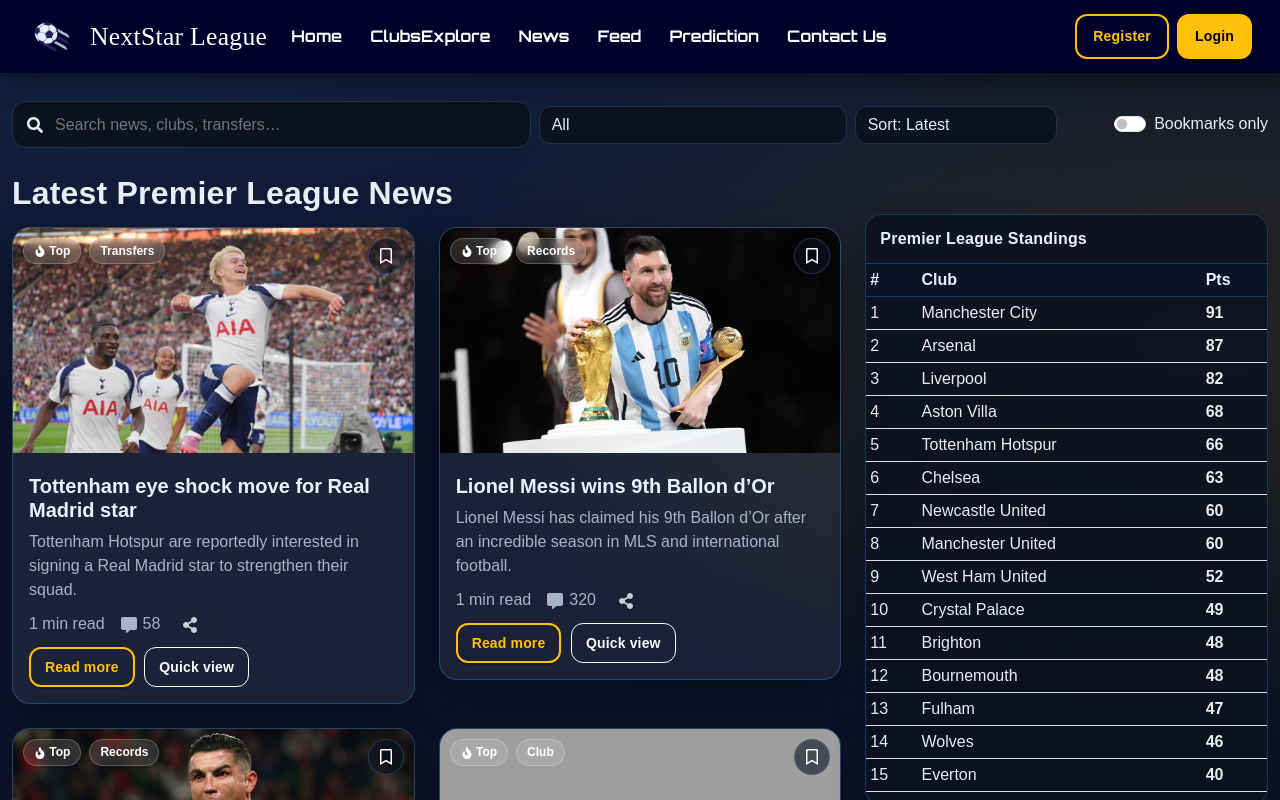
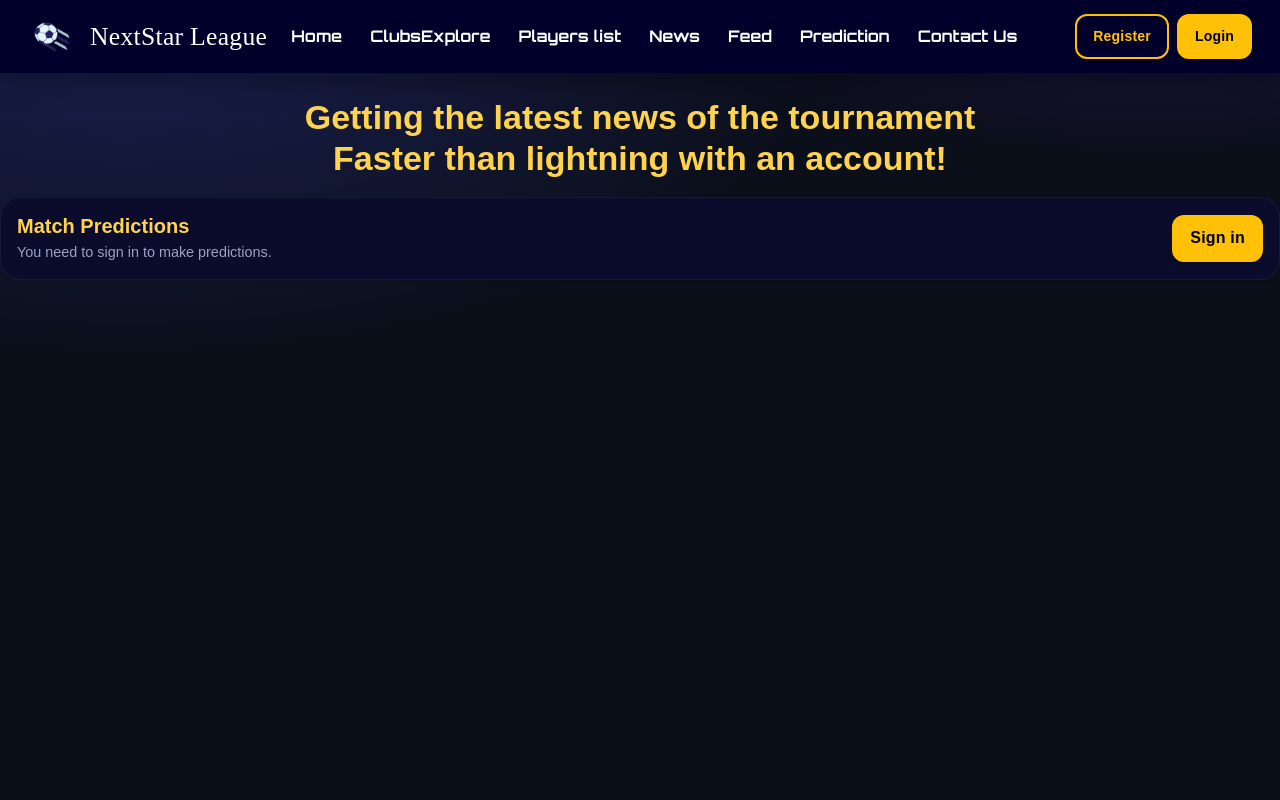
Before and after one commit to VIEhackersama/NextStar-LEAGUE, a React (Create React App) app in the folder myapp/: page /news in a window 1280 px wide. Shown: the top 800 px of the page. Built offline with nearby package versions, Linux system fonts and the light colour scheme; grey boxes are pictures that could not be loaded; a web font is replaced by a local one.

Commit message:
Add restriction to non user

```diff
--- a/myapp/src/components/PlayerList.jsx
+++ b/myapp/src/components/PlayerList.jsx
@@ -2,18 +2,20 @@
 import axios from "axios";
 import PlayerCard from "./PlayerCard";
 import { getAuth } from "../services/auth";
+import { motion } from "framer-motion";
+import { Button, Card } from "react-bootstrap";
 
 const PlayerList = ({ clubId }) => {
     const [players, setPlayers] = useState([]);
     const [loading, setLoading] = useState(true);
     const [error, setError] = useState(null);
+    const [auth, setAuth] = useState(getAuth());
 
     useEffect(() => {
         const fetchPlayers = async () => {
             try {
                 const auth = getAuth();
                 const token = auth?.token;
-
                 const url = clubId
                     ? `http://localhost:8080/api/clubs/${clubId}/players`
                     : `http://localhost:8080/api/players`;
@@ -24,8 +26,8 @@
 
                 setPlayers(res.data);
             } catch (err) {
-                console.error("Lỗi fetch players:", err);
-                setError("Không thể tải dữ liệu cầu thủ");
+                console.error("Featch error:", err);
+                setError("Cannot load the list");
             } finally {
                 setLoading(false);
             }
@@ -34,9 +36,34 @@
         fetchPlayers();
     }, [clubId]);
 
-    if (loading) return <p>Đang tải dữ liệu...</p>;
-    if (error) return <p>{error}</p>;
+    if (loading) return <p>Loading...</p>;
 
+    if (!auth) {
+        return (
+            <motion.div className="container" initial={{ opacity: 0, y: 24 }}
+                animate={{ opacity: 1, y: 0 }}
+                transition={{ duration: 0.4 }}>
+                <Card className="pf-composer card shadow-sm mb-4">
+                    <Card.Body>
+                        <div className="d-flex align-items-center justify-content-between">
+                            <div>
+                                <h5
+                                    className="mb-1"
+                                    style={{ color: "#ffd34d", fontWeight: 700 }}
+                                >
+                                    Explore your favorite players easy and fast, with an account!
+                                </h5>
+                                <div className="help">You need to sign in to post.</div>
+                            </div>
+                            <Button className="btn-auth" variant="warning" href="/login">
+                                Sign in
+                            </Button>
+                        </div>
+                    </Card.Body>
+                </Card>
+            </motion.div>
+        );
+    }
     return (
         <div className="player-grid">
             {players.length > 0 ? (
--- a/myapp/src/components/PostComposer.tsx
+++ b/myapp/src/components/PostComposer.tsx
@@ -32,10 +32,9 @@
         imageUrl: imageUrl.trim() || undefined,
         fullText: fullText.trim(),
       });
-      // server trả về Post (không phải DTO). Chuyển sang kiểu feed đang dùng.
       const now = new Date().toISOString();
       const dtoLike = {
-        postId: data?.postId ?? Math.random(), // fallback nếu server không trả
+        postId: data?.postId ?? Math.random(),
         title,
         imageUrl,
         fullText,
--- a/myapp/src/components/header.js
+++ b/myapp/src/components/header.js
@@ -76,6 +76,7 @@
           <Nav className="me-auto nav-links">
             <Nav.Link as={Link} to="/home">Home</Nav.Link>
             <Nav.Link as={Link} to="/clubs-explore">ClubsExplore</Nav.Link>
+            <Nav.Link as={Link} to="/players">Players list</Nav.Link>
             <Nav.Link as={Link} to="/news">News</Nav.Link>
             <Nav.Link as={Link} to="/feed">Feed</Nav.Link>
             <Nav.Link as={Link} to='/prediction'>Prediction</Nav.Link>
@@ -84,7 +85,7 @@
               <Nav.Link as={Link} to="/admin">Admin portal</Nav.Link>
             )}
             {isAdminLike && (
-              <Nav.Link as={Link} to="/postadmin">Post admin</Nav.Link>
+              <Nav.Link as={Link} to="/postadmin">Manage feed</Nav.Link>
             )}
           </Nav>
 
--- a/myapp/src/pages/ClubsExplore.js
+++ b/myapp/src/pages/ClubsExplore.js
@@ -6,13 +6,12 @@
 import teamsData from "../assets/data/Premier.json";
 import { FaHeart, FaRegHeart, FaChevronLeft, FaChevronRight } from "react-icons/fa";
 import "../styles/clubs-explore.css";
+import { getAuth } from "../services/auth";
 
-/* --- favorites helpers --- */
 const FAVE_KEY = "ns_faves";
 const loadFaves = () => { try { return JSON.parse(localStorage.getItem(FAVE_KEY) || "[]"); } catch { return []; } };
 const saveFaves = (ids) => localStorage.setItem(FAVE_KEY, JSON.stringify(ids));
 
-/* --- demo fixtures (như ảnh) --- */
 const demoFixtures = [
   { id: 1, homeId: 1, awayId: 2, time: "2025-09-21T02:00:00Z" },
   { id: 2, homeId: 3, awayId: 6, time: "2025-09-21T13:30:00Z" },
@@ -20,10 +19,9 @@
   { id: 4, homeId: 13, awayId: 16, time: "2025-09-24T01:45:00Z" },
 ];
 
-/* ---------- Compare (nút trong ảnh) ---------- */
 function CompareOffcanvas({ show, onHide, teams }) {
   const [aId, setAId] = useState(""), [bId, setBId] = useState("");
-  useEffect(() => { if (show && teams.length){ setAId(String(teams[0].id)); setBId(String(teams[1]?.id || teams[0].id)); } }, [show, teams]);
+  useEffect(() => { if (show && teams.length) { setAId(String(teams[0].id)); setBId(String(teams[1]?.id || teams[0].id)); } }, [show, teams]);
   const byId = useMemo(() => new Map(teams.map(t => [String(t.id), t])), [teams]);
   const A = byId.get(aId), B = byId.get(bId);
   const age = (y) => (Number.isFinite(y) ? new Date().getFullYear() - y : "-");
@@ -32,20 +30,20 @@
       <Offcanvas.Header closeButton closeVariant="white"><Offcanvas.Title>Compare clubs</Offcanvas.Title></Offcanvas.Header>
       <Offcanvas.Body>
         <Row className="g-2 mb-3">
-          <Col xs={12} md={6}><Form.Select value={aId} onChange={e=>setAId(e.target.value)}>{teams.map(t=><option key={`a${t.id}`} value={t.id}>{t.name}</option>)}</Form.Select></Col>
-          <Col xs={12} md={6}><Form.Select value={bId} onChange={e=>setBId(e.target.value)}>{teams.map(t=><option key={`b${t.id}`} value={t.id}>{t.name}</option>)}</Form.Select></Col>
+          <Col xs={12} md={6}><Form.Select value={aId} onChange={e => setAId(e.target.value)}>{teams.map(t => <option key={`a${t.id}`} value={t.id}>{t.name}</option>)}</Form.Select></Col>
+          <Col xs={12} md={6}><Form.Select value={bId} onChange={e => setBId(e.target.value)}>{teams.map(t => <option key={`b${t.id}`} value={t.id}>{t.name}</option>)}</Form.Select></Col>
         </Row>
         {A && B && (
           <Row className="g-3">
-            {[A,B].map(T => (
+            {[A, B].map(T => (
               <Col md={6} key={T.id}>
                 <Card className="compare-card h-100">
                   <div className="compare-logo-wrap"><img src={T.image} alt={T.name} /></div>
                   <Card.Body>
                     <Card.Title className="mb-1">{T.name}</Card.Title>
-                    <div className="cmp-line"><span>Country:</span><strong>{T.country||"-"}</strong></div>
-                    <div className="cmp-line"><span>Stadium:</span><strong>{T.stadium||"-"}</strong></div>
-                    <div className="cmp-line"><span>Founded:</span><strong>{T.founded||"-"}</strong></div>
+                    <div className="cmp-line"><span>Country:</span><strong>{T.country || "-"}</strong></div>
+                    <div className="cmp-line"><span>Stadium:</span><strong>{T.stadium || "-"}</strong></div>
+                    <div className="cmp-line"><span>Founded:</span><strong>{T.founded || "-"}</strong></div>
                     <div className="cmp-line"><span>Club age:</span><strong>{age(T.founded)} yrs</strong></div>
                   </Card.Body>
                 </Card>
@@ -58,34 +56,33 @@
   );
 }
 
-/* ---------- Fixtures (thanh trượt) ---------- */
 function FixturesStrip({ fixtures, byId }) {
   const scrollerRef = useRef(null);
   const [canLeft, setCanLeft] = useState(false), [canRight, setCanRight] = useState(true);
-  const fmt = (iso) => new Date(iso).toLocaleString(undefined,{weekday:"short",day:"2-digit",month:"short",hour:"2-digit",minute:"2-digit"});
+  const fmt = (iso) => new Date(iso).toLocaleString(undefined, { weekday: "short", day: "2-digit", month: "short", hour: "2-digit", minute: "2-digit" });
   useEffect(() => {
-    const el = scrollerRef.current; if(!el) return;
-    const update = () => { const {scrollLeft,scrollWidth,clientWidth}=el; setCanLeft(scrollLeft>0); setCanRight(scrollLeft+clientWidth<scrollWidth-2); };
-    update(); el.addEventListener("scroll",update,{passive:true}); window.addEventListener("resize",update);
+    const el = scrollerRef.current; if (!el) return;
+    const update = () => { const { scrollLeft, scrollWidth, clientWidth } = el; setCanLeft(scrollLeft > 0); setCanRight(scrollLeft + clientWidth < scrollWidth - 2); };
+    update(); el.addEventListener("scroll", update, { passive: true }); window.addEventListener("resize", update);
     const raf = requestAnimationFrame(update);
-    return () => { el.removeEventListener("scroll",update); window.removeEventListener("resize",update); cancelAnimationFrame(raf); };
+    return () => { el.removeEventListener("scroll", update); window.removeEventListener("resize", update); cancelAnimationFrame(raf); };
   }, []);
-  const slide = (dir) => { const el=scrollerRef.current; if(!el) return; el.scrollBy({left: Math.round(el.clientWidth*0.9)*dir, behavior:"smooth"}); };
+  const slide = (dir) => { const el = scrollerRef.current; if (!el) return; el.scrollBy({ left: Math.round(el.clientWidth * 0.9) * dir, behavior: "smooth" }); };
   if (!fixtures.length) return null;
   return (
     <div className="fixtures-strip">
       <div className="fixtures-title">Upcoming fixtures</div>
-      <button type="button" className={`arrow-btn left ${canLeft?"":"disabled"}`} onClick={()=>slide(-1)} disabled={!canLeft}><FaChevronLeft/></button>
-      <button type="button" className={`arrow-btn right ${canRight?"":"disabled"}`} onClick={()=>slide(1)} disabled={!canRight}><FaChevronRight/></button>
+      <button type="button" className={`arrow-btn left ${canLeft ? "" : "disabled"}`} onClick={() => slide(-1)} disabled={!canLeft}><FaChevronLeft /></button>
+      <button type="button" className={`arrow-btn right ${canRight ? "" : "disabled"}`} onClick={() => slide(1)} disabled={!canRight}><FaChevronRight /></button>
       <div className="fixtures-scroll" ref={scrollerRef}>
         <div className="fixtures-track">
-          {fixtures.map(fx=>{
+          {fixtures.map(fx => {
             const H = byId.get(String(fx.homeId)); const A = byId.get(String(fx.awayId));
             return (
               <div className="fixture-card" key={fx.id} title={`${H?.name} vs ${A?.name}`}>
-                <div className="fixture-team"><img src={H?.image} alt={H?.name}/><span>{H?.name||"Home"}</span></div>
+                <div className="fixture-team"><img src={H?.image} alt={H?.name} /><span>{H?.name || "Home"}</span></div>
                 <div className="fixture-vs">VS</div>
-                <div className="fixture-team"><img src={A?.image} alt={A?.name}/><span>{A?.name||"Away"}</span></div>
+                <div className="fixture-team"><img src={A?.image} alt={A?.name} /><span>{A?.name || "Away"}</span></div>
                 <div className="fixture-meta">{fmt(fx.time)}</div>
               </div>
             );
@@ -96,55 +93,81 @@
   );
 }
 
-/* ======================== PAGE (chỉ phần trong ảnh) ======================== */
 export default function ClubsExplore() {
   const [search, setSearch] = useState(""), [country, setCountry] = useState("All"), [sortBy, setSortBy] = useState("name");
   const [favoritesOnly, setFavoritesOnly] = useState(false);
   const [faves, setFaves] = useState(loadFaves());
   const [showCompare, setShowCompare] = useState(false);
+  const [auth, setAuth] = useState(getAuth());
 
   const teams = teamsData.premier_league_teams || [];
   const byId = useMemo(() => new Map(teams.map(t => [String(t.id), t])), [teams]);
 
-  const countries = useMemo(() => ["All", ...Array.from(new Set(teams.map(t=>t.country).filter(Boolean))).sort()], [teams]);
+  const countries = useMemo(() => ["All", ...Array.from(new Set(teams.map(t => t.country).filter(Boolean))).sort()], [teams]);
 
   const filtered = useMemo(() => {
     let list = teams.filter(t => t.name.toLowerCase().includes(search.toLowerCase()));
     if (country !== "All") list = list.filter(t => t.country === country);
     if (favoritesOnly) list = list.filter(t => faves.includes(t.id));
-    if (sortBy === "foundedAsc") list.sort((a,b)=>(a.founded||0)-(b.founded||0));
-    else if (sortBy === "foundedDesc") list.sort((a,b)=>(b.founded||0)-(a.founded||0));
-    else list.sort((a,b)=>a.name.localeCompare(b.name));
+    if (sortBy === "foundedAsc") list.sort((a, b) => (a.founded || 0) - (b.founded || 0));
+    else if (sortBy === "foundedDesc") list.sort((a, b) => (b.founded || 0) - (a.founded || 0));
+    else list.sort((a, b) => a.name.localeCompare(b.name));
     return list;
   }, [teams, search, country, sortBy, favoritesOnly, faves]);
 
-  // spotlight (tấm đầu tiên)
   const [spotIdx, setSpotIdx] = useState(0);
   useEffect(() => {
     setSpotIdx(0);
     if (!filtered.length) return;
-    const id = setInterval(()=>setSpotIdx(i => (i+1)%Math.min(filtered.length,12)), 5000);
+    const id = setInterval(() => setSpotIdx(i => (i + 1) % Math.min(filtered.length, 12)), 5000);
     return () => clearInterval(id);
   }, [filtered]);
   const spotlight = filtered[spotIdx] || teams[0];
 
-  const toggleFav = (id) => setFaves(prev => { const next = prev.includes(id) ? prev.filter(x=>x!==id) : [...prev, id]; saveFaves(next); return next; });
+  const toggleFav = (id) => setFaves(prev => { const next = prev.includes(id) ? prev.filter(x => x !== id) : [...prev, id]; saveFaves(next); return next; });
 
-  // stats (hiển thị giống ảnh: Teams/Countries/Avg)
   const stats = useMemo(() => {
     const total = teams.length;
-    const countries = new Set(teams.map(t=>t.country)).size;
-    const years = teams.map(t=>t.founded).filter(Number.isFinite);
-    const avg = years.length ? Math.round(years.reduce((s,y)=>s+y,0)/years.length) : "-";
+    const countries = new Set(teams.map(t => t.country)).size;
+    const years = teams.map(t => t.founded).filter(Number.isFinite);
+    const avg = years.length ? Math.round(years.reduce((s, y) => s + y, 0) / years.length) : "-";
     return { total, countries, avg };
   }, [teams]);
 
-  return (
-    <motion.div className="clubs-bg" initial={{opacity:0,y:50}} animate={{opacity:1,y:0}} transition={{duration:0.9}}>
+
+  if (!auth) {
+    return (
+      <motion.div initial={{ opacity: 0, y: 50 }} animate={{ opacity: 1, y: 0 }} transition={{ duration: 0.9 }}>
+      <Container>
+          <h2 className="pf-title m-4 text-center">
+            Get rich and exclusive intel<br></br> Fast and efficient with one account!
+          </h2>
+        <Card className="pf-composer card shadow-sm m-5 mb-4">
+          <Card.Body>
+            <div className="d-flex align-items-center justify-content-between">
+              <div>
+                <h5
+                  className="mb-1"
+                  style={{ color: "#ffd34d", fontWeight: 700 }}
+                >
+                  Explore your favorite players easy and fast, with an account!
+                </h5>
+                <div className="help">You need to sign in to post.</div>
+              </div>
+              <Button className="btn-auth" variant="warning" href="/login">
+                Sign in
+              </Button>
+            </div>
+          </Card.Body>
+        </Card></Container></motion.div>
+    );
+  }
+  else return (
+    <motion.div className="clubs-bg" initial={{ opacity: 0, y: 50 }} animate={{ opacity: 1, y: 0 }} transition={{ duration: 0.9 }}>
       {/* Spotlight (ảnh 1) */}
       {spotlight && (
         <Container className="py-4">
-          <motion.div className="spotlight-card" initial={{opacity:0,y:20}} animate={{opacity:1,y:0}} transition={{duration:.5}}>
+          <motion.div className="spotlight-card" initial={{ opacity: 0, y: 20 }} animate={{ opacity: 1, y: 0 }} transition={{ duration: .5 }}>
             <Row className="g-3 align-items-center">
               <Col md={3}><img src={spotlight.image} alt={spotlight.name} className="spotlight-logo" loading="lazy" /></Col>
               <Col md={9}>
@@ -161,24 +184,22 @@
         </Container>
       )}
 
-      {/* Upcoming fixtures (ảnh 1) */}
       <Container className="pb-3">
         <FixturesStrip fixtures={demoFixtures} byId={byId} />
       </Container>
 
-      {/* Filter/search/sort + stats + Compare (ảnh 1) */}
       <Container className="pt-2 pb-4">
         <Row className="g-3 align-items-end filter-bar">
           <Col md={6}>
-            <Form.Control className="shadow search-bar" type="text" placeholder="🔍 Search for a club..." value={search} onChange={e=>setSearch(e.target.value)} />
+            <Form.Control className="shadow search-bar" type="text" placeholder="🔍 Search for a club..." value={search} onChange={e => setSearch(e.target.value)} />
           </Col>
           <Col xs={6} md={3}>
-            <Form.Select value={country} onChange={e=>setCountry(e.target.value)}>
+            <Form.Select value={country} onChange={e => setCountry(e.target.value)}>
               {countries.map(c => <option key={c} value={c}>{c}</option>)}
             </Form.Select>
           </Col>
           <Col xs={6} md={3}>
-            <Form.Select value={sortBy} onChange={e=>setSortBy(e.target.value)}>
+            <Form.Select value={sortBy} onChange={e => setSortBy(e.target.value)}>
               <option value="name">Sort: Name (A→Z)</option>
               <option value="foundedAsc">Sort: Founded (oldest)</option>
               <option value="foundedDesc">Sort: Founded (newest)</option>
@@ -189,25 +210,24 @@
             <div className="stat-pill">Teams: <strong>{stats.total}</strong></div>
             <div className="stat-pill">Countries: <strong>{stats.countries}</strong></div>
             <div className="stat-pill">Avg founded: <strong>{stats.avg}</strong></div>
-            <Form.Check type="switch" id="fav-only" label="Favorites only" checked={favoritesOnly} onChange={e=>setFavoritesOnly(e.target.checked)} />
-            <Button variant="outline-warning" className="btn-auth ms-auto" onClick={()=>setShowCompare(true)}>Compare clubs</Button>
+            <Form.Check type="switch" id="fav-only" label="Favorites only" checked={favoritesOnly} onChange={e => setFavoritesOnly(e.target.checked)} />
+            <Button variant="outline-warning" className="btn-auth ms-auto" onClick={() => setShowCompare(true)}>Compare clubs</Button>
           </Col>
         </Row>
       </Container>
 
-      {/* Grid CLB (ảnh 2) */}
       <Container className="pb-5">
         <Row className="g-4">
           {filtered.map((club, i) => {
             const fav = faves.includes(club.id);
             return (
               <Col md={4} lg={3} key={club.id}>
-                <motion.div initial={{opacity:0,y:30}} whileInView={{opacity:1,y:0}} viewport={{once:true, amount:0.2}} transition={{delay:0.04*i, duration:0.4}}>
+                <motion.div initial={{ opacity: 0, y: 30 }} whileInView={{ opacity: 1, y: 0 }} viewport={{ once: true, amount: 0.2 }} transition={{ delay: 0.04 * i, duration: 0.4 }}>
                   <Card className="club-card h-100">
                     <div className="club-logo-wrap">
                       <Card.Img variant="top" src={club.image} alt={club.name} className="club-logo" loading="lazy" />
-                      <button className={`fav-btn ${fav?"is-fav":""}`} onClick={(e)=>{e.preventDefault(); toggleFav(club.id);}} type="button" aria-label={fav?"Remove favorite":"Add favorite"}>
-                        {fav ? <FaHeart size={18}/> : <FaRegHeart size={18}/>}
+                      <button className={`fav-btn ${fav ? "is-fav" : ""}`} onClick={(e) => { e.preventDefault(); toggleFav(club.id); }} type="button" aria-label={fav ? "Remove favorite" : "Add favorite"}>
+                        {fav ? <FaHeart size={18} /> : <FaRegHeart size={18} />}
                       </button>
                     </div>
                     <Card.Body className="text-center">
@@ -227,8 +247,7 @@
         </Row>
       </Container>
 
-      {/* Offcanvas Compare */}
-      <CompareOffcanvas show={showCompare} onHide={()=>setShowCompare(false)} teams={teams} />
+      <CompareOffcanvas show={showCompare} onHide={() => setShowCompare(false)} teams={teams} />
     </motion.div>
   );
 }
--- a/myapp/src/pages/PlayerPage.js
+++ b/myapp/src/pages/PlayerPage.js
@@ -4,7 +4,9 @@
 const PlayersPage = () => {
     return (
         <div className="players-page container">
-            <h1 className="page-title">The super stars</h1>
+            <h2 className="pf-title text-center">
+                Get instant access to deep and detailed information!<br></br> Now with only one account!
+            </h2>
             <PlayerList />
         </div>
     );
--- a/myapp/src/pages/newPage.js
+++ b/myapp/src/pages/newPage.js
@@ -1,5 +1,5 @@
 import React, { useEffect, useMemo, useRef, useState } from "react";
-import { Container, Row, Col, Form, Button } from "react-bootstrap";
+import { Container, Row, Col, Form, Button, Card } from "react-bootstrap";
 import { motion, AnimatePresence } from "framer-motion";
 import { FaSearch } from "react-icons/fa";
 
@@ -10,6 +10,7 @@
 import data from "../assets/data/new.json";
 import "../styles/new.css";
 import "../styles/quickview.css";
+import { getAuth } from "../services/auth";
 
 const BOOKMARK_KEY = "news_bookmarks_v1";
 const readBookmarks = () => { try { return JSON.parse(localStorage.getItem(BOOKMARK_KEY) || "[]"); } catch { return []; } };
@@ -32,7 +33,7 @@
   const [onlyBookmarks, setOnlyBookmarks] = useState(false);
   const [limit, setLimit] = useState(8);
   const [quickView, setQuickView] = useState({ open: false, item: null });
-
+  const [auth, setAuth] = useState(getAuth());
   useEffect(() => { setBookmarks(readBookmarks()); }, []);
 
   const categories = useMemo(() => {
@@ -78,7 +79,50 @@
     return () => io.disconnect();
   }, [processed.length]);
 
-  return (
+  if (!auth) {
+    return (
+      <motion.div
+        initial={{ opacity: 0, y: 24 }}
+        animate={{ opacity: 1, y: 0 }}
+        transition={{ duration: 0.35 }}
+        className="pred-bg"
+      >
+        <Container className="pred-wrap">
+          <h2 className="pf-title text-center">
+            Getting the latest news of the tournament<br></br> Faster than lightning with an account!
+          </h2>
+          <Card className="pf-composer card shadow-sm">
+            <Card.Body className="d-flex align-items-center justify-content-between">
+              <div>
+                <h5
+                  style={{ color: "#ffd34d", fontWeight: 700 }}
+                  className="mb-1"
+                >
+                  Match Predictions
+                </h5>
+                <div className="muted">
+                  You need to sign in to make predictions.
+                </div>
+              </div>
+              <div className="d-flex gap-2">
+                <Button href="/login" variant="warning" className="btn-auth">
+                  Sign in
+                </Button>
+                {/* <Button
+                    href="/register"
+                    variant="outline-light"
+                    className="btn-auth"
+                  >
+                    Create account
+                  </Button> */}
+              </div>
+            </Card.Body>
+          </Card>
+        </Container>
+      </motion.div>
+    );
+  }
+  else return (
     <div className="news-container">
       <Container className="topbar">
         <Row className="g-2 align-items-center">
@@ -159,7 +203,7 @@
           </Col>
 
           <Col lg={4}>
-          <br></br><br></br>
+            <br></br><br></br>
             <div className="sidebar-sticky">
               <StandingsCard standings={data.standings || []} />
 
```
Also changed, not shown: myapp/src/pages/PostFeed.tsx (+3 -5 lines), myapp/src/pages/PredictionPage.tsx (+6 -6 lines).
